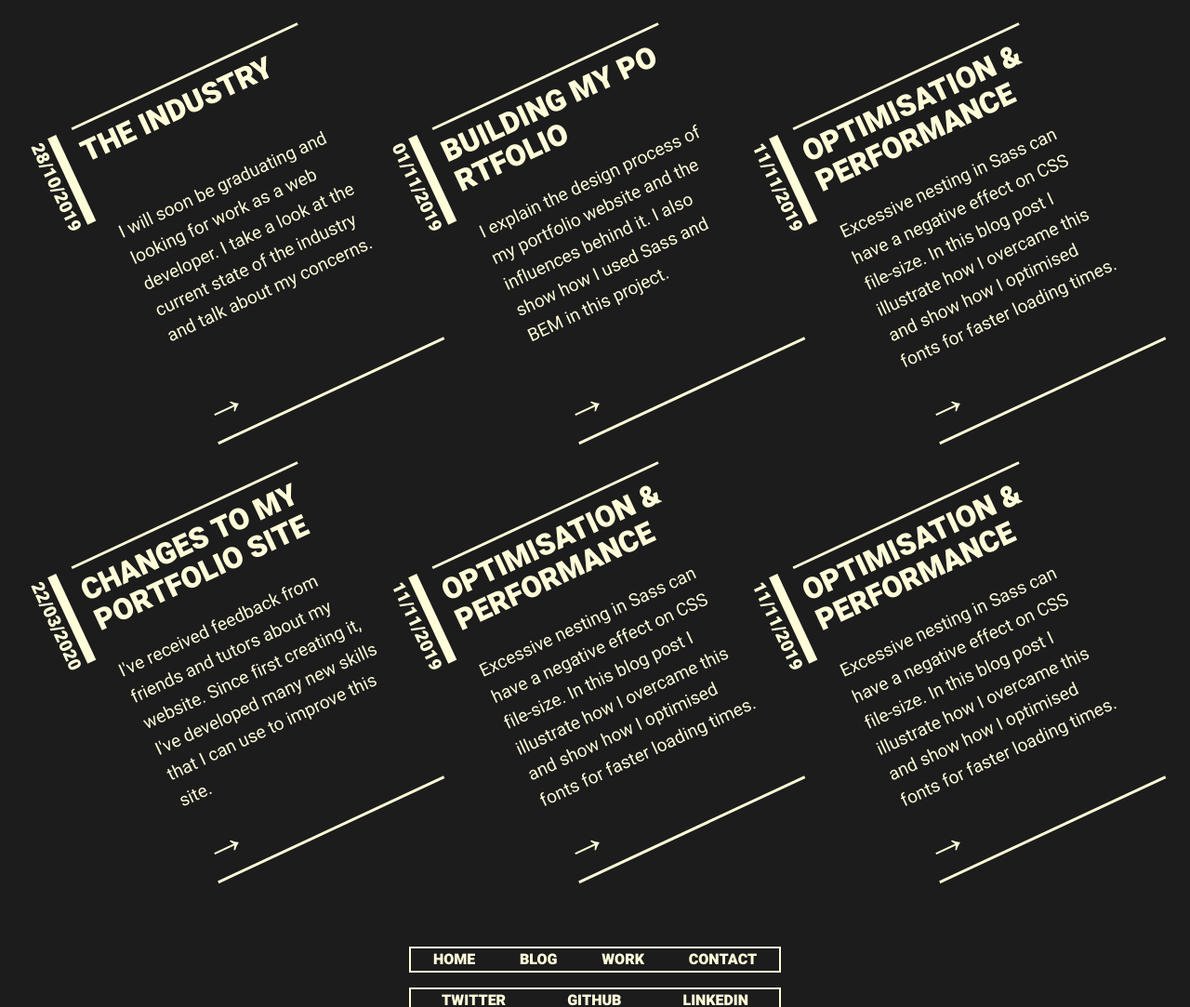
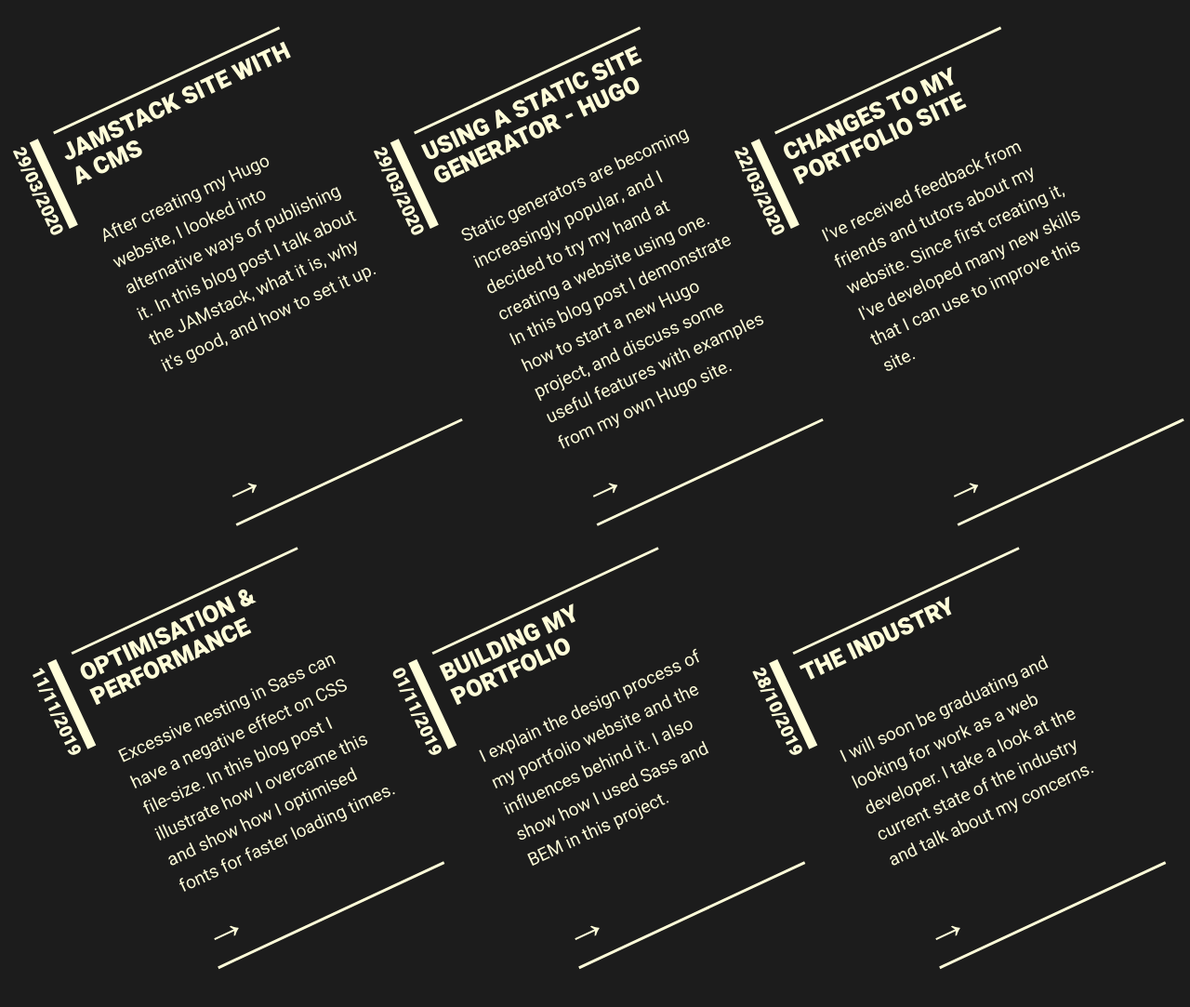
Before and after one commit to pav-swies/old-portfolio, a plain HTML site: page pages/blog/blog.html in a window 1280 px wide. Shown: the part 290-1373 px from the top of the page at 93% size. Drawn offline with Linux system fonts and the light colour scheme.

Commit message:
tweaks the blog cards so that they don't overlap when hovered. Adds cards for latest blog posts.

```diff
--- a/css/style.scss
+++ b/css/style.scss
@@ -312,7 +312,7 @@ body, header, nav, ul, li, p, a, h1, h2, h3, h4 {
 
 .blog__card-wrapper {
     display: grid;
-    grid-template-columns: repeat(auto-fit, minmax(250px, 1fr));
+    grid-template-columns: repeat(auto-fit, minmax(300px, 1fr));
     grid-gap: 4em;
 }
 
@@ -340,7 +340,6 @@ body, header, nav, ul, li, p, a, h1, h2, h3, h4 {
     grid-template-rows: auto 1fr auto;
     grid-gap: 0.5em;
     padding: 1em 0;
-    max-width: 350px;
     color: inherit;
     text-decoration: none;
 }
@@ -353,9 +352,8 @@ body, header, nav, ul, li, p, a, h1, h2, h3, h4 {
     grid-column: 2;
     grid-row: 1;
     text-transform: uppercase;
-    font-size: 2rem;
+    font-size: 1.6rem;
     border-top: 3px solid $yellow;
-    word-break: break-all;
     line-height: 1.1;
     padding-top: 10px;
 }
--- a/pages/blog/blog.html
+++ b/pages/blog/blog.html
@@ -35,26 +35,18 @@
                     <h2 class="blog__title">Blog</h2>
 
                     <div class="blog__card-wrapper">
-                        <a href="blog-one.html" class="blog__card">
-                            <h3 class="blog__card-title">The Industry</h3>
-                            <p class="blog__card-date">28/10/2019</p>
-                            <p class="blog__card-text">I will soon be graduating and looking for work as a web developer. I take a look at the current state of the industry and talk about my concerns.</p>
+
+                        <a href="blog-six.html" class="blog__card">
+                            <h3 class="blog__card-title">JAMstack Site with a CMS</h3>
+                            <p class="blog__card-date">29/03/2020</p>
+                            <p class="blog__card-text">After creating my Hugo website, I looked into alternative ways of publishing it. In this blog post I talk about the JAMstack, what it is, why it's good, and how to set it up.</p>
                             <span class="blog__card-link">&rarr;</span>
                         </a>
 
-
-                        <a href="blog-two.html" class="blog__card">
-                            <h3 class="blog__card-title">Building My Portfolio</h3>
-                            <p class="blog__card-date">01/11/2019</p>
-                            <p class="blog__card-text">I explain the design process of my portfolio website and the influences behind it. I also show how I used Sass and BEM in this project.</p>
-                            <span class="blog__card-link">&rarr;</span>
-                        </a>
-
-
-                        <a href="blog-three.html" class="blog__card">
-                            <h3 class="blog__card-title">Optimisation & Performance</h3>
-                            <p class="blog__card-date">11/11/2019</p>
-                            <p class="blog__card-text">Excessive nesting in Sass can have a negative effect on CSS file-size. In this blog post I illustrate how I overcame this and show how I optimised fonts for faster loading times.</p>
+                        <a href="blog-five.html" class="blog__card">
+                            <h3 class="blog__card-title">Using a Static Site Generator - Hugo</h3>
+                            <p class="blog__card-date">29/03/2020</p>
+                            <p class="blog__card-text">Static generators are becoming increasingly popular, and I decided to try my hand at creating a website using one. In this blog post I demonstrate how to start a new Hugo project, and discuss some useful features with examples from my own Hugo site.</p>
                             <span class="blog__card-link">&rarr;</span>
                         </a>
 
@@ -65,17 +57,24 @@
                             <span class="blog__card-link">&rarr;</span>
                         </a>
 
-                        <a href="blog-one.html" class="blog__card">
+                        <a href="blog-three.html" class="blog__card">
                             <h3 class="blog__card-title">Optimisation & Performance</h3>
                             <p class="blog__card-date">11/11/2019</p>
                             <p class="blog__card-text">Excessive nesting in Sass can have a negative effect on CSS file-size. In this blog post I illustrate how I overcame this and show how I optimised fonts for faster loading times.</p>
                             <span class="blog__card-link">&rarr;</span>
                         </a>
 
+                        <a href="blog-two.html" class="blog__card">
+                            <h3 class="blog__card-title">Building My Portfolio</h3>
+                            <p class="blog__card-date">01/11/2019</p>
+                            <p class="blog__card-text">I explain the design process of my portfolio website and the influences behind it. I also show how I used Sass and BEM in this project.</p>
+                            <span class="blog__card-link">&rarr;</span>
+                        </a>
+
                         <a href="blog-one.html" class="blog__card">
-                            <h3 class="blog__card-title">Optimisation & Performance</h3>
-                            <p class="blog__card-date">11/11/2019</p>
-                            <p class="blog__card-text">Excessive nesting in Sass can have a negative effect on CSS file-size. In this blog post I illustrate how I overcame this and show how I optimised fonts for faster loading times.</p>
+                            <h3 class="blog__card-title">The Industry</h3>
+                            <p class="blog__card-date">28/10/2019</p>
+                            <p class="blog__card-text">I will soon be graduating and looking for work as a web developer. I take a look at the current state of the industry and talk about my concerns.</p>
                             <span class="blog__card-link">&rarr;</span>
                         </a>
 
```
Also changed, not shown: css/style.css, 1 other file.
